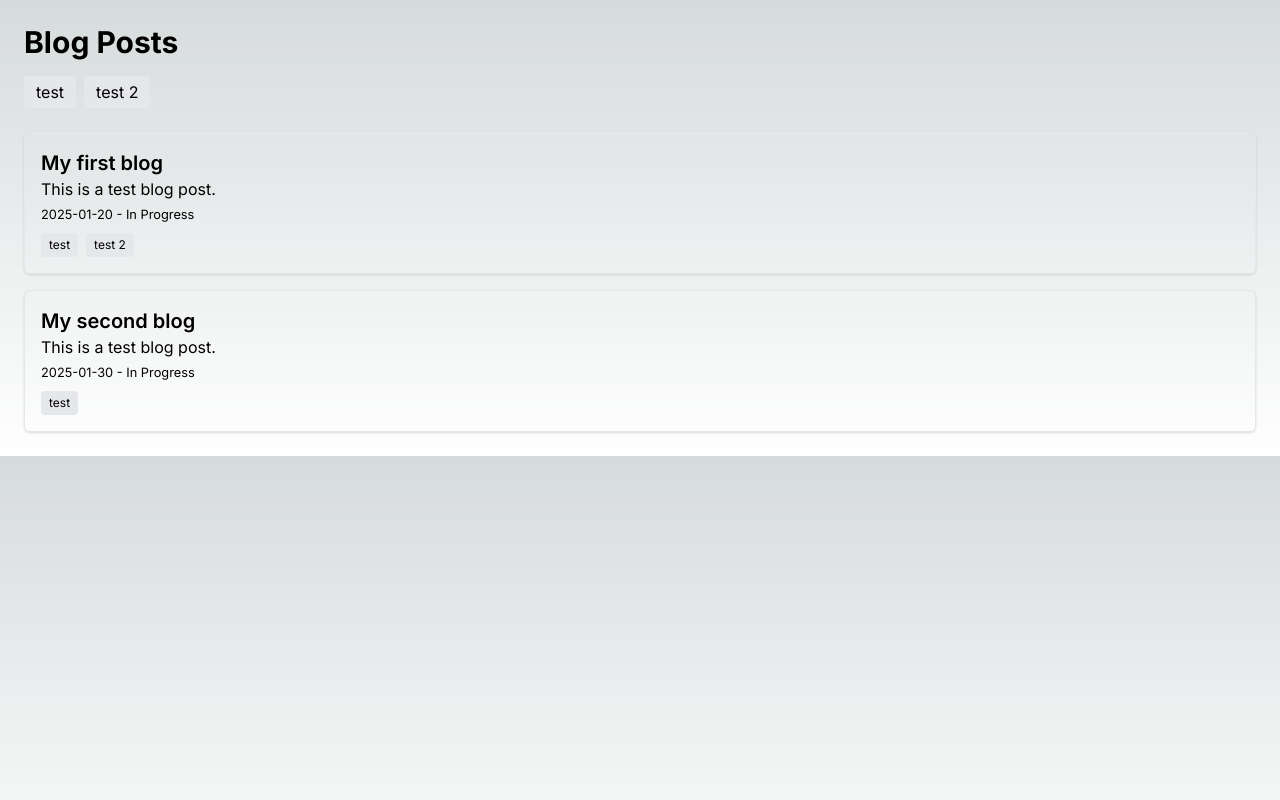
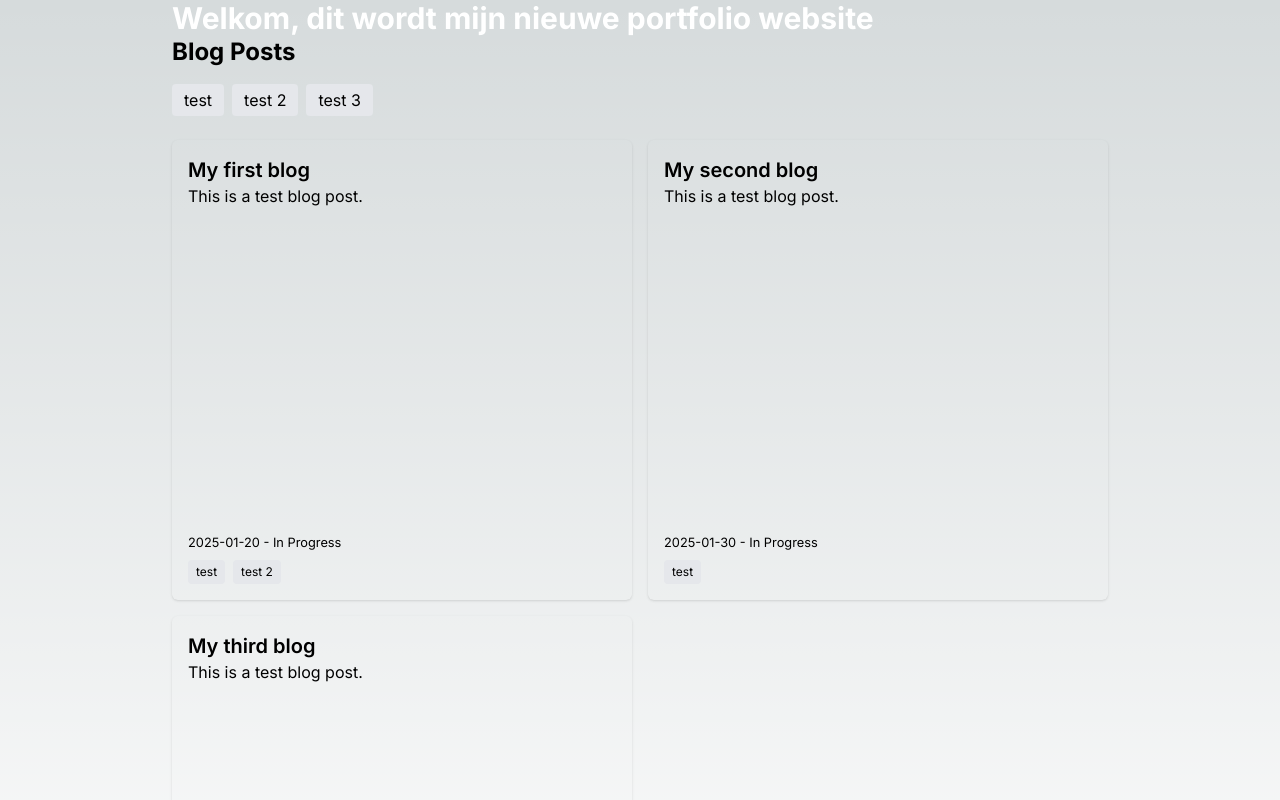
Before and after one commit to EgbertLudema/EL-Websolutions-React, a Next.js app: page / in a window 1280 px wide. Shown: the top 800 px of the page. Built offline with nearby package versions, Linux system fonts and the light colour scheme.

Commit message:
Updates
- Styled blog layout
- Added test blog
- Able to click tags in blog
- Tags in blog also update

```diff
--- /dev/null
+++ b/app/blogs/example3-blog.mdx
@@ -0,0 +1,17 @@
+---
+title: "My third blog"
+description: "This is a test blog post."
+date: "2025-01-30"
+status: "In Progress"
+tags: ["test", "test 3"]
+links:
+  - text: "GitHub"
+    url: "https://github.com"
+gallery:
+  - "/images/image1.jpg"
+  - "/images/image2.jpg"
+---
+
+# Hello World!
+
+This is my first **MDX-powered** blog post. 🎉
--- a/app/globals.css
+++ b/app/globals.css
@@ -26,6 +26,10 @@ body {
     rgb(var(--background-start-rgb));
 }
 
+.container {
+  @apply max-w-[968px] mx-auto px-4;
+}
+
 @layer utilities {
   .text-balance {
     text-wrap: balance;
--- a/app/page.tsx
+++ b/app/page.tsx
@@ -3,9 +3,12 @@ import TagFilter from "@/components/TagFilter";
 
 export default async function HomePage() {
     const allBlogs: BlogPost[] = await getAllBlogs();
-
-    // ✅ Extract all unique tags on the server side
     const allTags = Array.from(new Set(allBlogs.flatMap((blog) => blog.tags || [])));
 
-    return <TagFilter allBlogs={allBlogs} allTags={allTags} />;
+    return (
+        <div className="container">
+            <h1 className="text-3xl font-bold text-white">Welkom, dit wordt mijn nieuwe portfolio website</h1>
+            <TagFilter allBlogs={allBlogs} allTags={allTags} />
+        </div>
+    );
 }
--- a/components/TagFilter.tsx
+++ b/components/TagFilter.tsx
@@ -1,5 +1,7 @@
 "use client";
 
+import { AnimatePresence } from "motion/react";
+import * as motion from "motion/react-client";
 import { useState } from "react";
 import Link from "next/link";
 import { BlogPost } from "@/lib/server/getBlogs";
@@ -19,54 +21,96 @@ export default function TagFilter({ allBlogs, allTags }: { allBlogs: BlogPost[];
     // Filter blogs
     const filteredBlogs = selectedTags.length
         ? allBlogs.filter((blog) =>
-              selectedTags.every((tag) => blog.tags?.includes(tag)) // Must contain ALL selected tags
+              selectedTags.every((tag) => blog.tags?.includes(tag)) // Must contain all selected tags
           )
         : allBlogs; // Show all if no tags are selected
 
     return (
-        <div className="container mx-auto p-6">
-            <h1 className="text-3xl font-bold">Blog Posts</h1>
+        <div>
+            <h2 className="text-2xl font-bold">Blog Posts</h2>
 
-            {/* Tag filter */}
-            <div className="mt-4 flex flex-wrap gap-2">
+            {/* Animated tag filter */}
+            <motion.div layout className="mt-4 flex flex-wrap gap-2">
                 {allTags.map((tag) => (
-                    <button
+                    <motion.button
                         key={tag}
+                        layout
                         onClick={() => toggleTag(tag)}
                         className={`px-3 py-1 rounded ${
                             selectedTags.includes(tag) ? "bg-blue-500 text-white" : "bg-gray-200"
                         }`}
+                        transition={{
+                            type: "spring",
+                            stiffness: 300,
+                            damping: 20,
+                        }}
                     >
                         {tag}
-                    </button>
+                    </motion.button>
                 ))}
-            </div>
+            </motion.div>
 
-            {/* Blog List */}
-            <ul className="mt-6 space-y-4">
+            {/* Grid for blogs */}
+            <motion.div
+                layout
+                className="mt-6 grid grid-cols-1 sm:grid-cols-2 gap-4 place-items-center"
+            >
+                <AnimatePresence>
                     {filteredBlogs.length > 0 ? (
                         filteredBlogs.map((blog) => (
-                        <li key={blog.slug} className="border p-4 rounded-md shadow">
+                            <motion.div
+                                key={blog.slug}
+                                layout
+                                initial={{ opacity: 0, scale: 0.9 }}
+                                animate={{ opacity: 1, scale: 1 }}
+                                exit={{ opacity: 0, scale: 0.9 }}
+                                transition={{
+                                    type: "spring",
+                                    stiffness: 200,
+                                    damping: 20,
+                                }}
+                                className="p-4 rounded-md shadow w-full aspect-square flex flex-col justify-between"
+                            >
                                 <h2 className="text-xl font-semibold">
                                     <Link href={`/blog/${blog.slug}`}>{blog.title}</Link>
                                 </h2>
-                            <p>{blog.description}</p>
+                                <p className="flex-grow">{blog.description}</p>
                                 <small>{blog.date} - {blog.status}</small>
 
-                            {/* Shows blog tags */}
-                            <div className="mt-2 flex gap-2">
+                                {/* Animated tags inside each blog */}
+                                <motion.div layout className="mt-2 flex gap-2">
                                     {blog.tags?.map((tag) => (
-                                    <span key={tag} className="px-2 py-1 text-xs bg-gray-200 rounded">
+                                        <motion.button
+                                            key={tag}
+                                            layout
+                                            onClick={() => toggleTag(tag)}
+                                            className={`px-2 py-1 text-xs rounded ${
+                                                selectedTags.includes(tag) ? "bg-blue-500 text-white" : "bg-gray-200"
+                                            }`}
+                                            transition={{
+                                                type: "spring",
+                                                stiffness: 300,
+                                                damping: 20,
+                                            }}
+                                        >
                                             {tag}
-                                    </span>
+                                        </motion.button>
                                     ))}
-                            </div>
-                        </li>
+                                </motion.div>
+                            </motion.div>
                         ))
                     ) : (
-                    <p>No blogs found matching the selected tags.</p>
+                        <motion.p
+                            key="no-blogs"
+                            initial={{ opacity: 0 }}
+                            animate={{ opacity: 1 }}
+                            exit={{ opacity: 0 }}
+                        >
+                            No blogs found matching the selected tags.
+                        </motion.p>
                     )}
-            </ul>
+                </AnimatePresence>
+            </motion.div>
         </div>
     );
 }
--- a/package.json
+++ b/package.json
@@ -12,6 +12,7 @@
     "@mdx-js/loader": "^3.1.0",
     "@next/mdx": "^15.1.6",
     "gray-matter": "^4.0.3",
+    "motion": "^12.0.6",
     "next": "^14.2.23",
     "next-mdx-remote": "^5.0.0",
     "react": "^18.3.1",
```
Also changed, not shown: 1 other file (tests, documents, lock files or other folders). Lines whose indentation alone changed are shown as unchanged.
